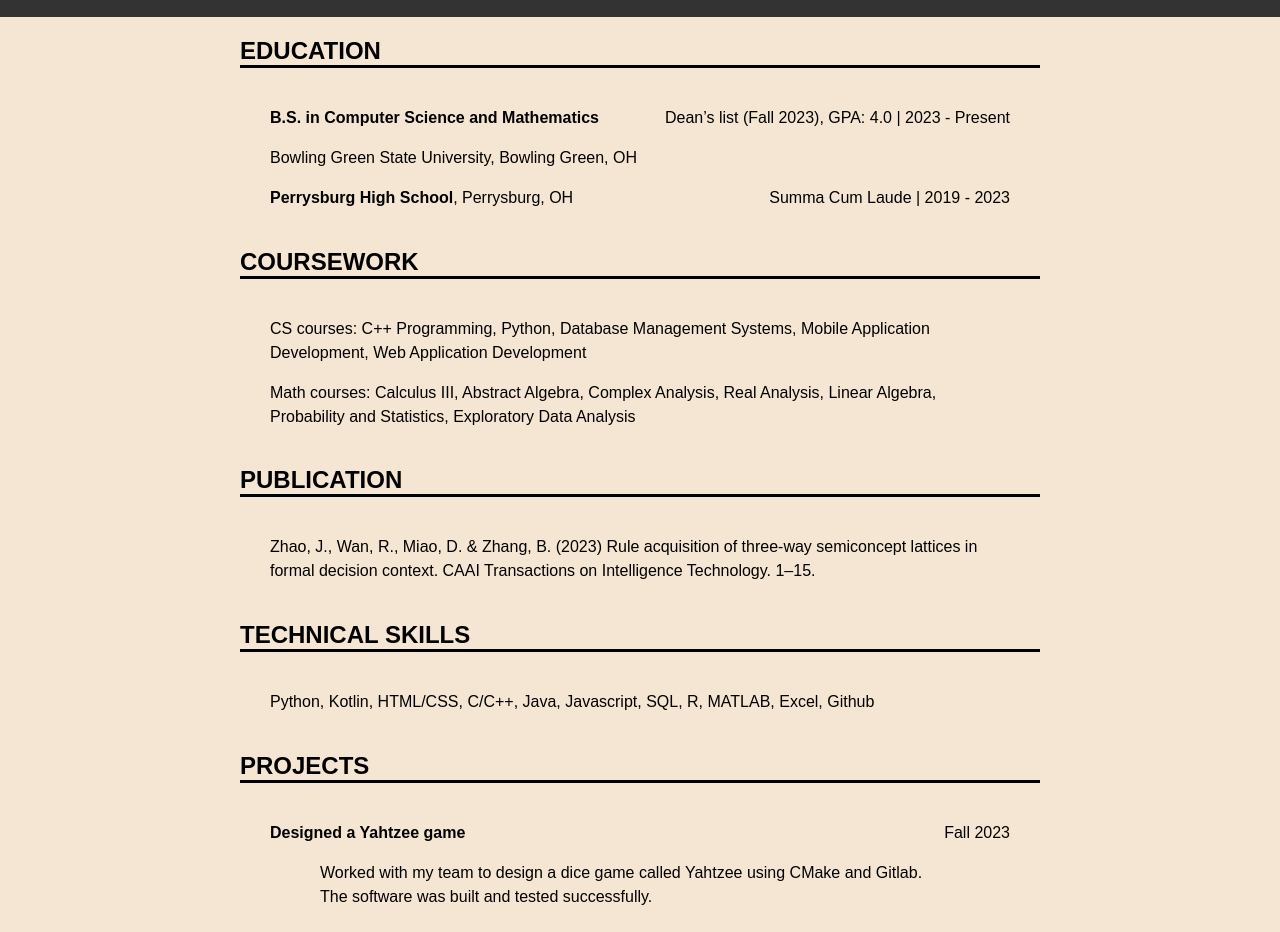
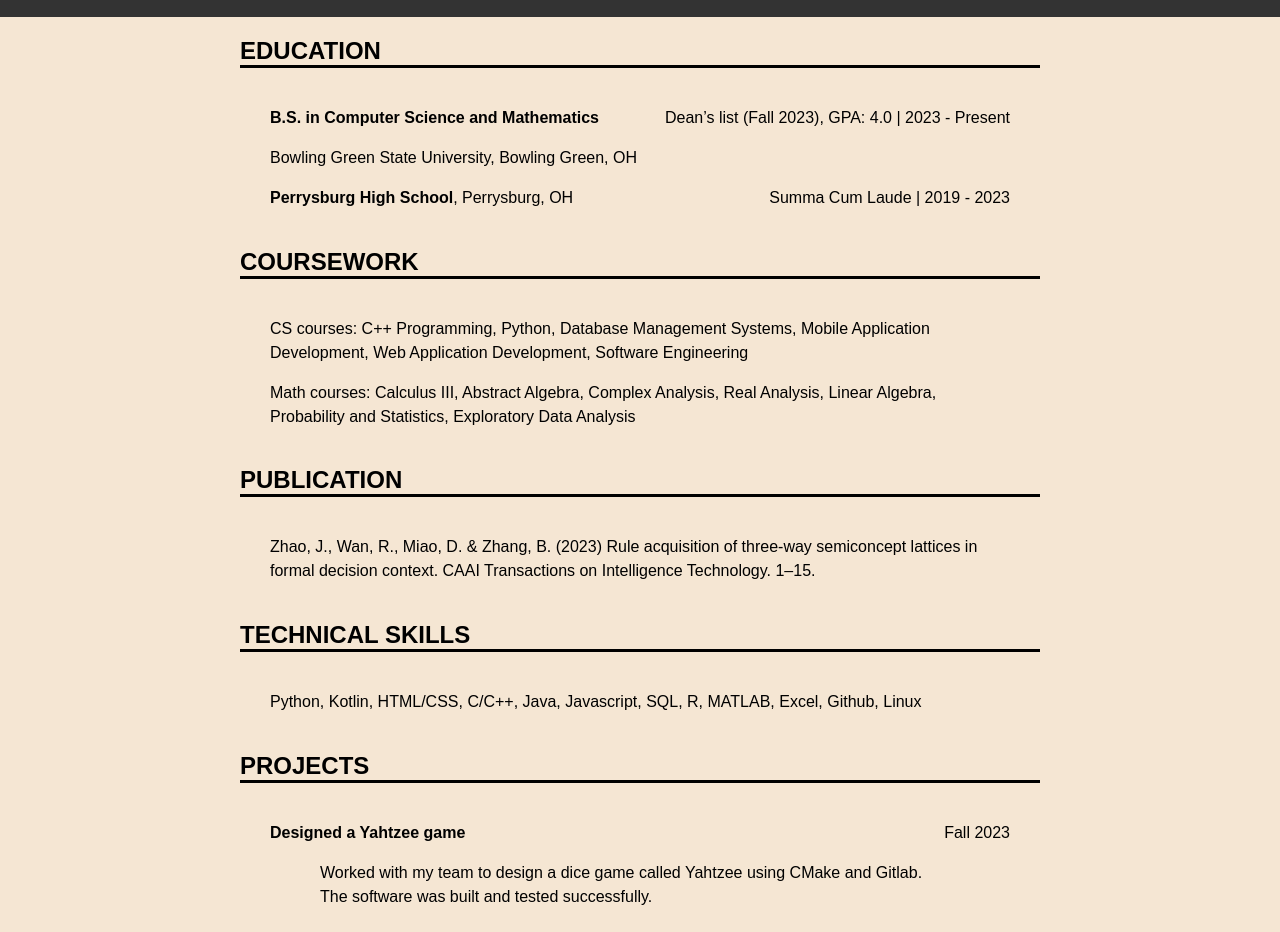
Before and after one commit to bzhang88/resume, a plain HTML site: page index.html in a window 1280 px wide. Shown: the part 150-1082 px from the top of the page. Drawn offline with Linux system fonts and the light colour scheme.

Commit message:
Update index.html

```diff
--- a/index.html
+++ b/index.html
@@ -43,7 +43,7 @@
       <div class="content">
         <p>
           CS courses: C++ Programming, Python, Database Management Systems,
-          Mobile Application Development, Web Application Development
+          Mobile Application Development, Web Application Development, Software Engineering
         </p>
         <p>
           Math courses: Calculus III, Abstract Algebra, Complex Analysis, Real
@@ -69,7 +69,7 @@
       <div class="content">
         <p>
           Python, Kotlin, HTML/CSS, C/C++, Java, Javascript, SQL, R, MATLAB,
-          Excel, Github
+          Excel, Github, Linux
         </p>
       </div>
     </section>
```
